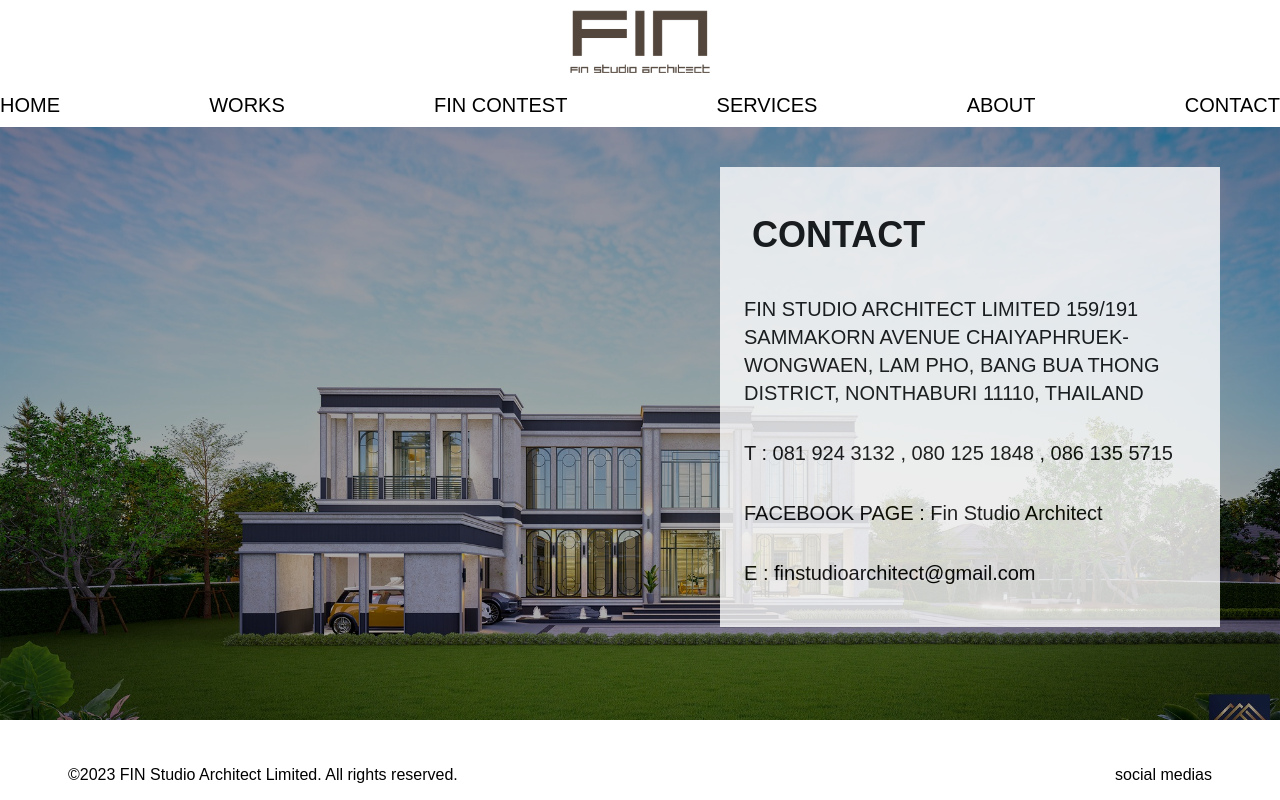
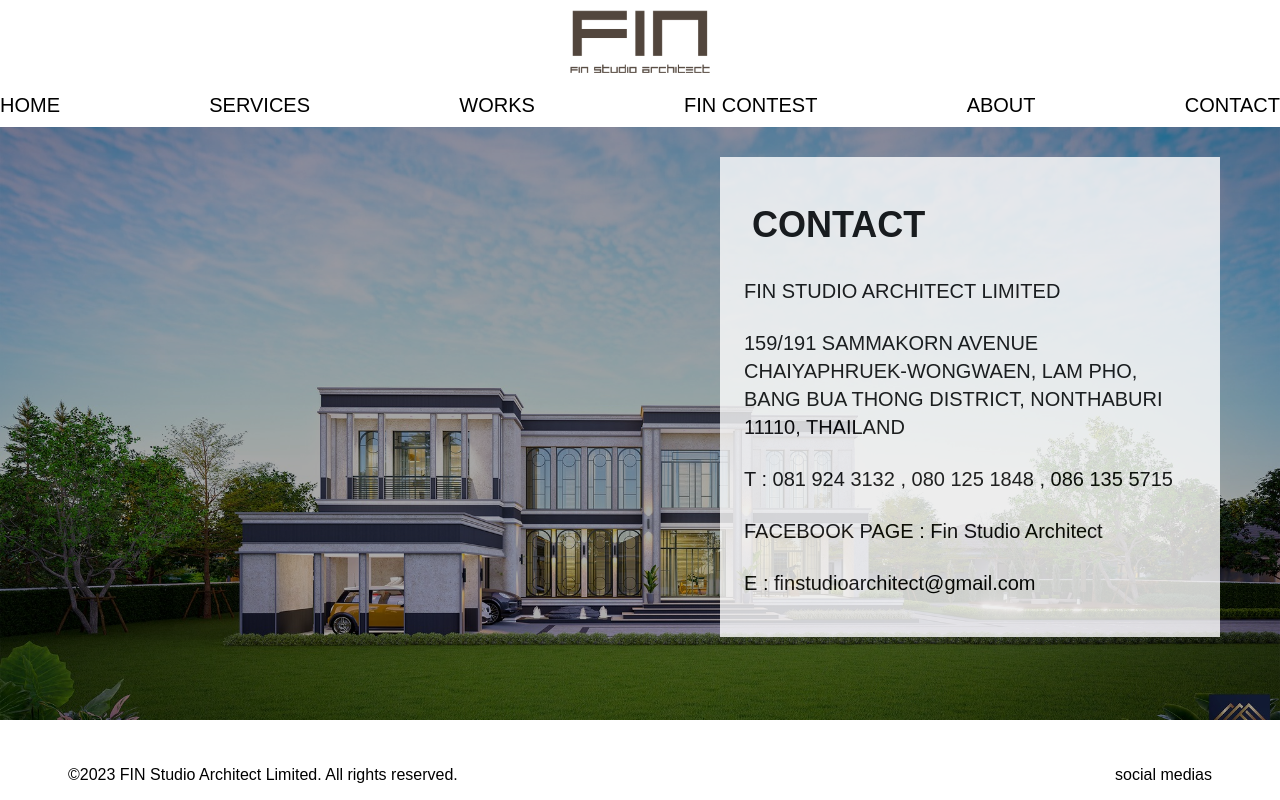
Before and after one commit to thanatP-Bz/fin-studio, a Next.js app: page /contact in a window 1280 px wide. Built offline with nearby package versions, Linux system fonts and the light colour scheme; a web font is replaced by a local one.

Commit message:
fixedConteact

```diff
--- a/src/app/contact/page.jsx
+++ b/src/app/contact/page.jsx
@@ -8,14 +8,16 @@
           <div className="contact-img flex h-[100%] w-full items-center justify-center overflow-hidden bg-cover md:mt-[7%] md:h-[100%]">
             <div className="my-4 mt-[10%] flex h-[100%] w-full items-center justify-center px-[60px] md:mt-0 md:justify-end">
               <div className="flex w-full max-w-[500px] flex-col items-center justify-center bg-white px-3 py-3 opacity-[0.8] md:px-6 md:py-10">
-                <div className=" flex flex-col gap-y-2 text-black md:gap-y-8">
+                <div className=" flex flex-col gap-y-2 text-black md:gap-y-6">
                   <h1 className=" text-xl font-bold uppercase md:p-2 md:text-4xl">
                     Contact
                   </h1>
                   <p className="text-md md:text-xl">
-                    FIN STUDIO ARCHITECT LIMITED 159/191 SAMMAKORN AVENUE
-                    CHAIYAPHRUEK-WONGWAEN, LAM PHO, BANG BUA THONG DISTRICT,
-                    NONTHABURI 11110, THAILAND
+                    FIN STUDIO ARCHITECT LIMITED
+                  </p>
+                  <p className="text-md md:text-xl">
+                    159/191 SAMMAKORN AVENUE CHAIYAPHRUEK-WONGWAEN, LAM PHO,
+                    BANG BUA THONG DISTRICT, NONTHABURI 11110, THAILAND
                   </p>
                   <p className="text-md md:text-xl">
                     T : 081 924 3132 , 080 125 1848 , 086 135 5715
--- a/src/components/navbar/Navbar.jsx
+++ b/src/components/navbar/Navbar.jsx
@@ -12,19 +12,20 @@
   },
   {
     id: 2,
+    title: "services",
+    url: "/services",
+  },
+  {
+    id: 3,
     title: "works",
     url: "/works",
   },
   {
-    id: 3,
+    id: 4,
     title: "fin contest",
     url: "/contact",
   },
-  {
-    id: 4,
-    title: "services",
-    url: "/services",
-  },
+
   {
     id: 5,
     title: "about",
--- a/src/components/navbar/NavbarMain.jsx
+++ b/src/components/navbar/NavbarMain.jsx
@@ -11,19 +11,20 @@
   },
   {
     id: 2,
+    title: "services",
+    url: "/services",
+  },
+  {
+    id: 3,
     title: "works",
     url: "/works",
   },
   {
-    id: 3,
+    id: 4,
     title: "fin contest",
-    url: "/contest",
+    url: "/contact",
   },
-  {
-    id: 4,
-    title: "services",
-    url: "/services",
-  },
+
   {
     id: 5,
     title: "about",
```
